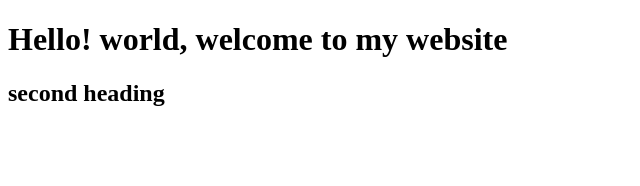
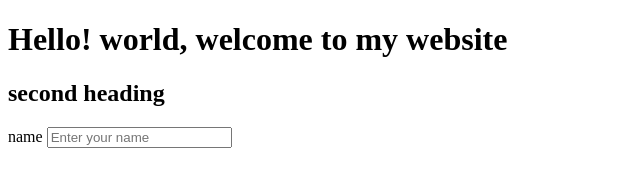
Before and after one commit to marxus-Tz/demo, a plain HTML site: page index.html in a window 1280 px wide. Shown: the whole page, without its empty margins (0-640 px from the left). Drawn offline with Linux system fonts and the light colour scheme.

Commit message:
I added simple html form

```diff
--- a/index.html
+++ b/index.html
@@ -9,5 +9,9 @@
 <body>
     <h1> Hello! world, welcome to my website</h1>
     <h2> second heading </h2>
+     <form>
+        <label>name</label>
+        <input type="text" name="username" placeholder="Enter your name"
+     </form>
 </body>
 </html>
```
